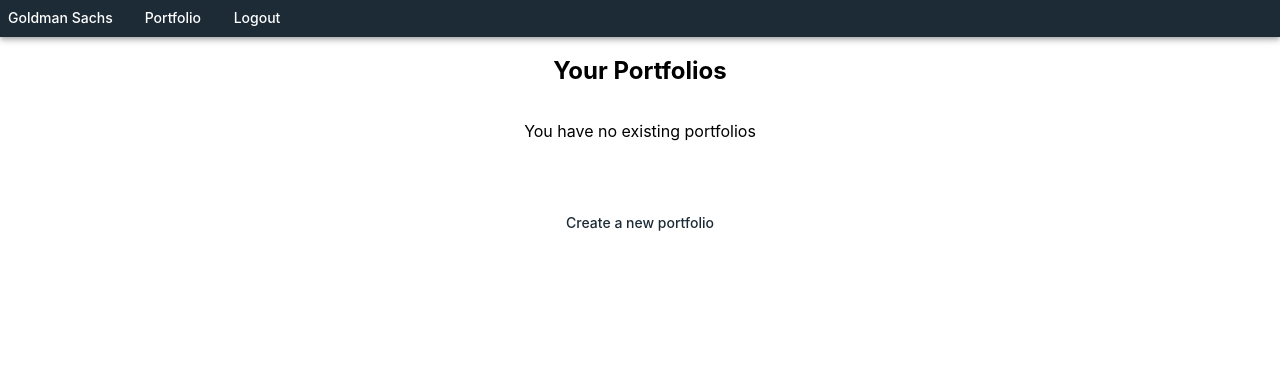
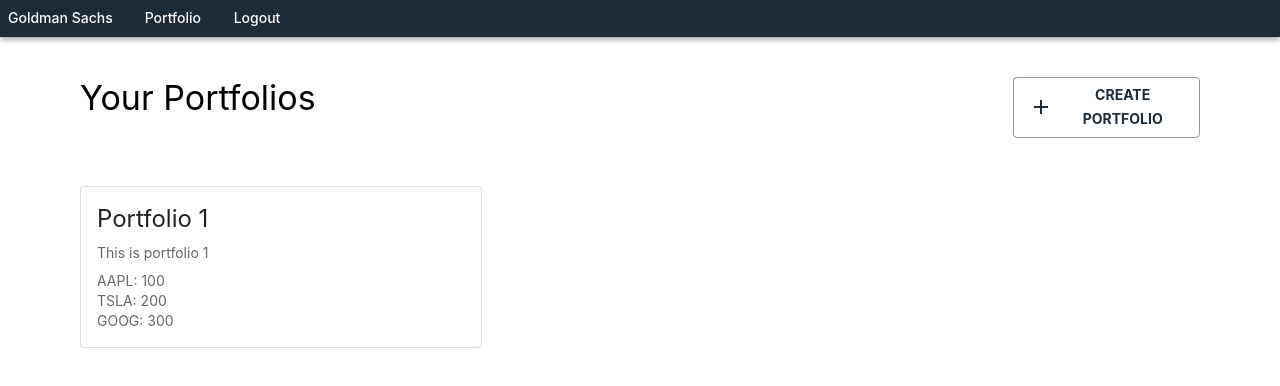
Before and after one commit to OOP-G1T7/APPA-IS442-G1-T7, a React (Create React App) app in the folder frontend/: page /Portfolio in a window 1280 px wide. Shown: the top 386 px of the page. Built offline with nearby package versions, Linux system fonts and the light colour scheme.

Commit message:
Improve Your Portfolios ui

```diff
--- a/frontend/src/pages/Portfolio.js
+++ b/frontend/src/pages/Portfolio.js
@@ -4,6 +4,60 @@
 import { useNavigate } from "react-router-dom";
 import theme from "../Theme";
 import Navbar from "../components/Navbar";
+import AddIcon from '@mui/icons-material/Add';
+import Typography from '@mui/material/Typography';
+import Box from '@mui/material/Box';
+import * as React from 'react';
+import Card from '@mui/material/Card';
+import CardContent from '@mui/material/CardContent';
+import CardMedia from '@mui/material/CardMedia';
+import { CardActionArea } from '@mui/material';
+
+function PortfolioCard(props) {
+    return (
+        <Card sx={{ width: 400 }} variant="outlined">
+            <CardActionArea>
+            <CardContent>
+                <Typography gutterBottom variant="h5" component="div">
+                {props.portfolio.name}
+                </Typography>
+
+                <Typography variant="body2" color="text.secondary">
+                    <Grid container spacing={1} direction={"column"}>
+                        <Grid item>
+                        {props.portfolio.description}
+                        </Grid>
+                        <Grid item container spacing={0} direction="column">
+                            {
+                                // iterate through stocks
+                                Object.keys(props.portfolio.stocks).map((stock) => {
+                                    return (
+                                        <Grid item xs={6}>
+                                        {stock}: {props.portfolio.stocks[stock]}
+                                    </Grid>
+                                    )
+                                })
+                            }
+                        </Grid>
+                    </Grid>
+                </Typography>
+            </CardContent>
+            </CardActionArea>
+        </Card>
+    );
+}
+
+const portfolios = [
+    {
+        name: "Portfolio 1",
+        description: "This is portfolio 1",
+        stocks: {
+            "AAPL": 100,
+            "TSLA": 200,
+            "GOOG": 300
+        }
+    }
+]
 
 export default function Portfolio() {
     let navigate = useNavigate();
@@ -16,24 +70,47 @@
         <>
             <ThemeProvider theme={theme}>
                 <Navbar></Navbar>
+                <Box sx={{
+                    mt: 5,
+                    mb: 2,
+                    mx: 10,
+                }}>
                     <Grid
                         container
-                    spacing={0}
+                        spacing={3}
                         direction="column"
-                    alignItems="center"
+                        // alignItems="center"
                         justifyContent="center"
                     >
+                        <Grid item xs={12} container
+                            direction="row"
+                            justifyContent="space-between"
+                        >
+                            <Grid item xs={5}>
+                                <Typography variant="h4" gutterBottom>Your Portfolios</Typography>
+                            </Grid>
+                            <Grid item xs={2} style={{display: "flex"}}>
+                                <Button variant="outlined" onClick={handleClick} style={{fontWeight: "bold", float: "right", flex: 1, alignSelf: "flex-end"}}>
+                                    <AddIcon sx={{ mr: 1 }} />
+                                    Create Portfolio
+                                </Button>
+                            </Grid>
+                        </Grid>
                         <Grid item xs={8}>
-                        <h2>Your Portfolios</h2>
+
                         </Grid>
                         <Grid item xs={8} minHeight={100}>
-                        <p>You have no existing portfolios</p>
-                    </Grid>
-                    <Grid item xs={8}>
-                        <Button onClick={handleClick} style={{ textTransform: 'none' }}>Create a new portfolio</Button>
+                            { portfolios.length > 0 ?
+                                portfolios.map((portfolio) => {
+                                    return (
+                                        <PortfolioCard portfolio={portfolio}></PortfolioCard>
+                                    )
+                                })
+                                : <Typography variant="body1" color="text.secondary" align="center">You have no existing portfolios</Typography>
+                            }
                         </Grid>
                     </Grid>
-
+                </Box>
                 {/* <Button onClick={handleClick} color='button' style={{ textTransform: 'none' }}>Create a new portfolio</Button> */}
             </ThemeProvider>
 
```
Lines whose indentation alone changed are shown as unchanged.
